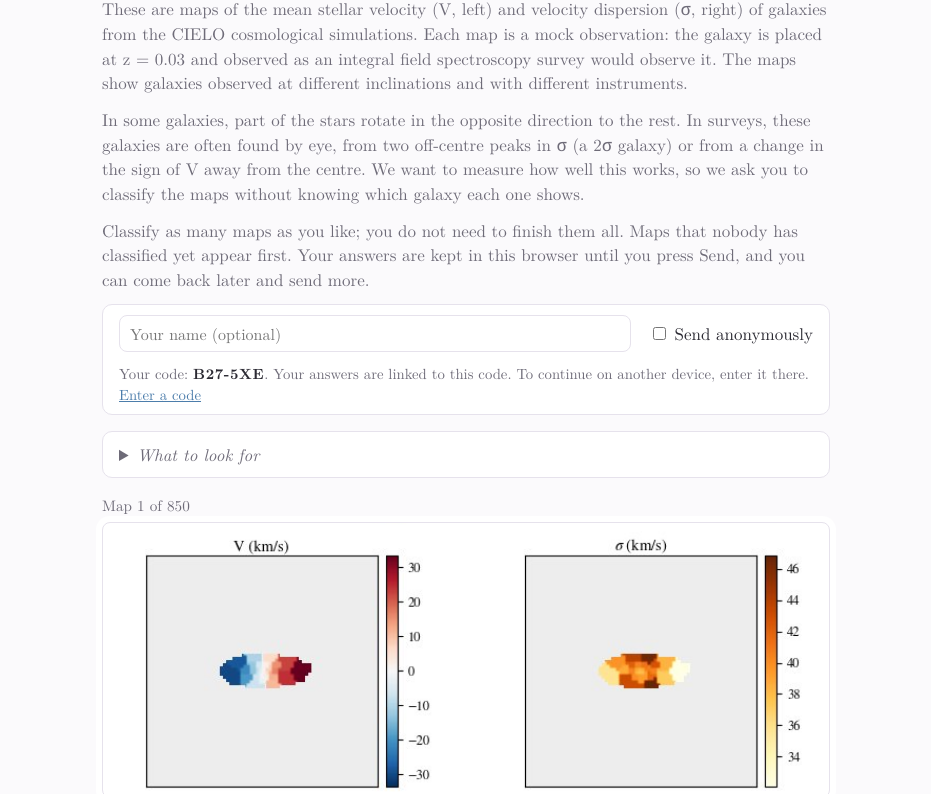
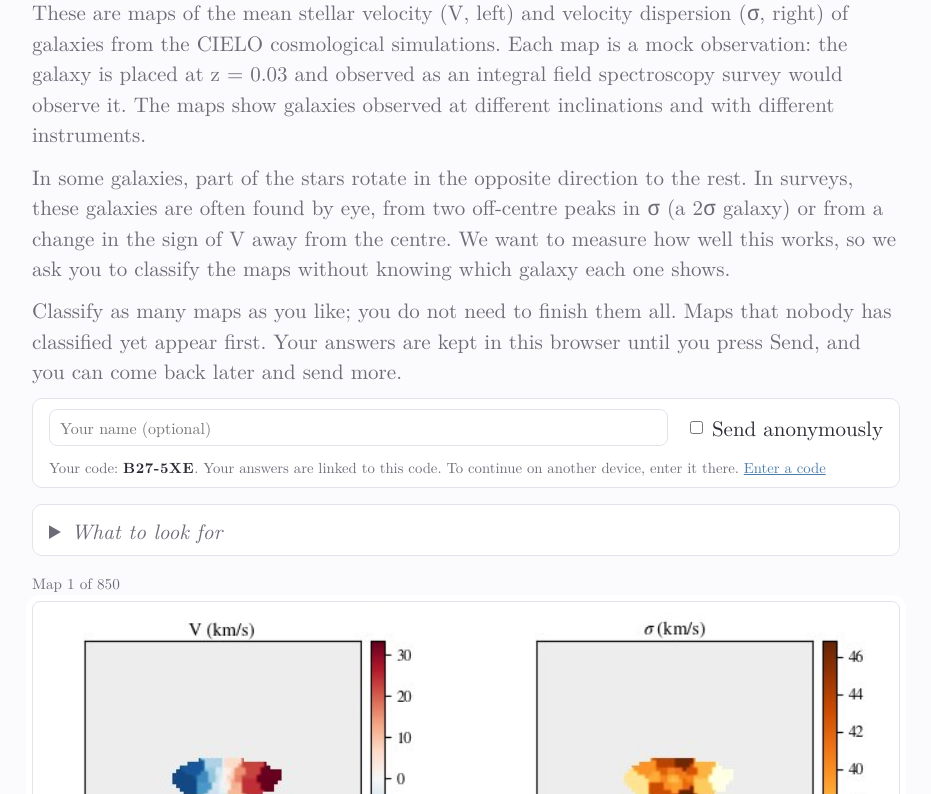
Before and after one commit to cicasanueva/cielo-maps, a plain HTML site: page index.html in a window 1280 px wide. Shown: the part 105-899 px from the top of the page, without its empty margins (174-1105 px from the left). Drawn offline with Linux system fonts and the light colour scheme; no server answers.

Commit message:
Larger text on computer screens

```diff
--- a/index.html
+++ b/index.html
@@ -58,6 +58,9 @@ summary { cursor: pointer; font-style: italic; color: var(--muted); }
 .lang { text-align: right; font-size: .95rem; color: var(--muted); margin-bottom: 4px; }
 .lang button { font: inherit; background: none; border: 0; padding: 0; color: var(--blue-ink); cursor: pointer; }
 .lang button[aria-pressed="true"] { color: var(--ink); cursor: default; }
+/* Latin Modern has a small x-height: larger text and a wider column on computer screens (the map grows with the column). */
+body { font-size: 18px; }
+@media (min-width: 900px) { body { font-size: 21px; } .wrap { max-width: 900px; } }
 </style>
 </head>
 <body>
```
